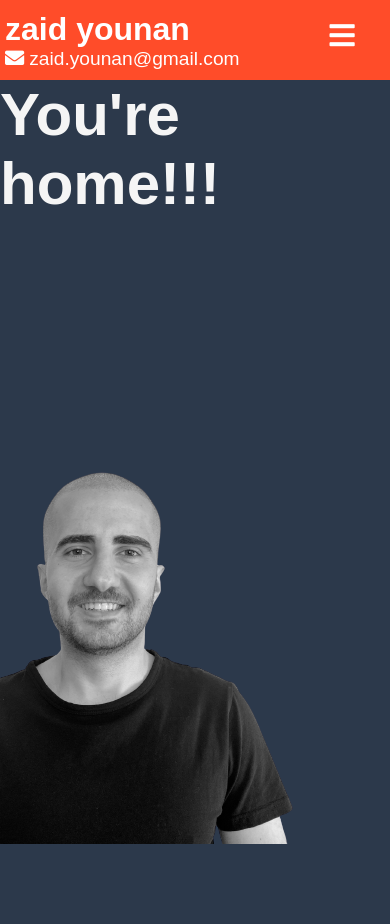
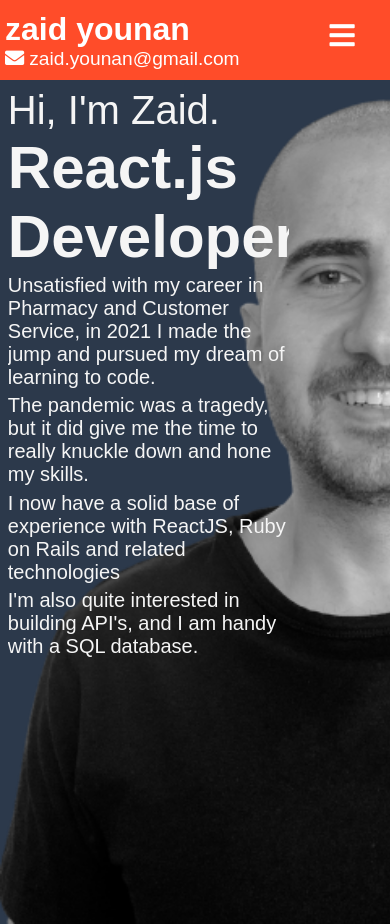
Before and after one commit to ZaidYounan/react-portfolio, a React (Create React App) app: page /home in a window 390 px wide. Built offline with nearby package versions, Linux system fonts and the light colour scheme; the HTML template or start-up script is replaced by a standard one.

Commit message:
Flesh out home page, insert text and image, style appropriately

```diff
--- a/src/App.css
+++ b/src/App.css
@@ -6,7 +6,7 @@
 }
 
 body, html {
-  height:100vh;
+  height:100%;
 }
 
 #root {
--- a/src/components/home/Home.css
+++ b/src/components/home/Home.css
@@ -1,11 +1,63 @@
 .home {
     height:100%;
     background:#2C394B;
+    overflow:scroll;
+    display:flex;
+    flex-direction:row;
+    justify-content:space-between;
 }
 
-.home-image {
-    border:none;
-    position:absolute;
-    bottom:0;
-    right:0;
+h1 {
+    z-index:2;
+    position:relative;
 }
+
+h3 {
+    z-index: 2;
+    position:relative;
+}
+
+p {
+    z-index: 2;
+    position:relative;
+    padding: 1% 0 1% 0;
+}
+
+img.home-image {
+    z-index:1;
+    display:flex;
+    justify-content:flex-end;
+
+}
+
+.home-text {
+    width:60%;
+    margin:2%;
+}
+
+
+
+
+
+@media screen and (max-width:500px) {
+    .home {
+        flex-direction:unset;
+        height:100vh;
+    }
+
+    .img.home-image {
+        position:relative;
+        float:right;
+        z-index:1;
+        bottom:0;
+    }
+
+    .home-text {
+        position:absolute;
+        z-index:2;
+        max-height:100vh;
+        padding-bottom:20px;
+        width:72%;
+        overflow:scroll;
+    }
+}
--- a/src/components/home/Home.js
+++ b/src/components/home/Home.js
@@ -5,7 +5,14 @@ import image from '../../images/linkedin-photo-render.png';
 function Home() {
     return (
         <div className="home">
-            <h1>You're home!!!</h1>
+            <div className="home-text">
+                <h3>Hi, I'm Zaid.</h3>
+                <h1>React.js Developer.</h1>
+                <p>Unsatisfied with my career in Pharmacy and Customer Service,  in 2021 I made the jump and pursued my dream of learning to code.</p>
+                <p>The pandemic was a tragedy, but it did give me the time to really knuckle down and hone my skills.</p>
+                <p>I now have a solid base of experience with ReactJS, Ruby on Rails and related technologies</p>
+                <p>I'm also quite interested in building API's, and I am handy with a SQL database.</p>
+            </div>
             <img src={image} className="home-image"/>
         </div>
     )
--- a/src/components/index/Index.css
+++ b/src/components/index/Index.css
@@ -4,13 +4,14 @@ div.hero-text {
     -moz-animation: fadeIn ease 2.0s;
     -o-animation: fadeIn ease 2.0s;
     -ms-animation: fadeIn ease 2.0s;
-    height: 100vh;
+    height: 100%;
     width: 100vw;
     margin: 0;
     background-image: linear-gradient(rgba(0, 0, 0, 0.6), rgba(62, 52, 52, 0.6)), url("../../images/background1.jpg");
     background-size:cover;
     padding:5%;
     text-align: center;
+    overflow:scroll;
   }
 
 .hero-text {
@@ -27,13 +28,26 @@ h1 {
     font-size:60px;
     color:whitesmoke;
 }
+
+h3 {
+    font-size:40px;
+    font-weight:normal;
+    color:whitesmoke;
+}
+
+h5 {
+    font-size:25px;
+    color:whitesmoke;
+    font-weight:lighter;
+}
+
 p {
     font-size:20px;
     color:whitesmoke;
 }
 
 .index-img {
-    max-width:45%;
+    max-height:60%;
     border-radius:2em;
     border:solid whitesmoke 1px;
 }
@@ -57,10 +71,3 @@ p {
     color:#000000;
     background-color:#FFFFFF;
 }
-
-
-@media only screen and (min-width:1000px) {
-    .index-img {
-        max-height:500px;
-    }
-}
--- a/src/components/index/Index.js
+++ b/src/components/index/Index.js
@@ -8,7 +8,7 @@ function Index() {
         <div className="hero-text">
             <img src={photo} className="index-img"/>
             <h1>I'm Zaid</h1>
-            <p>And I'm a Web Developer</p>
+            <h3>And I'm A Web Developer</h3>
             <Link to='/home' className="home-link">
                 Home
             </Link>
```
Also changed, not shown: src/images/linkedin-photo-render.png, src/images/photo.jpeg.
